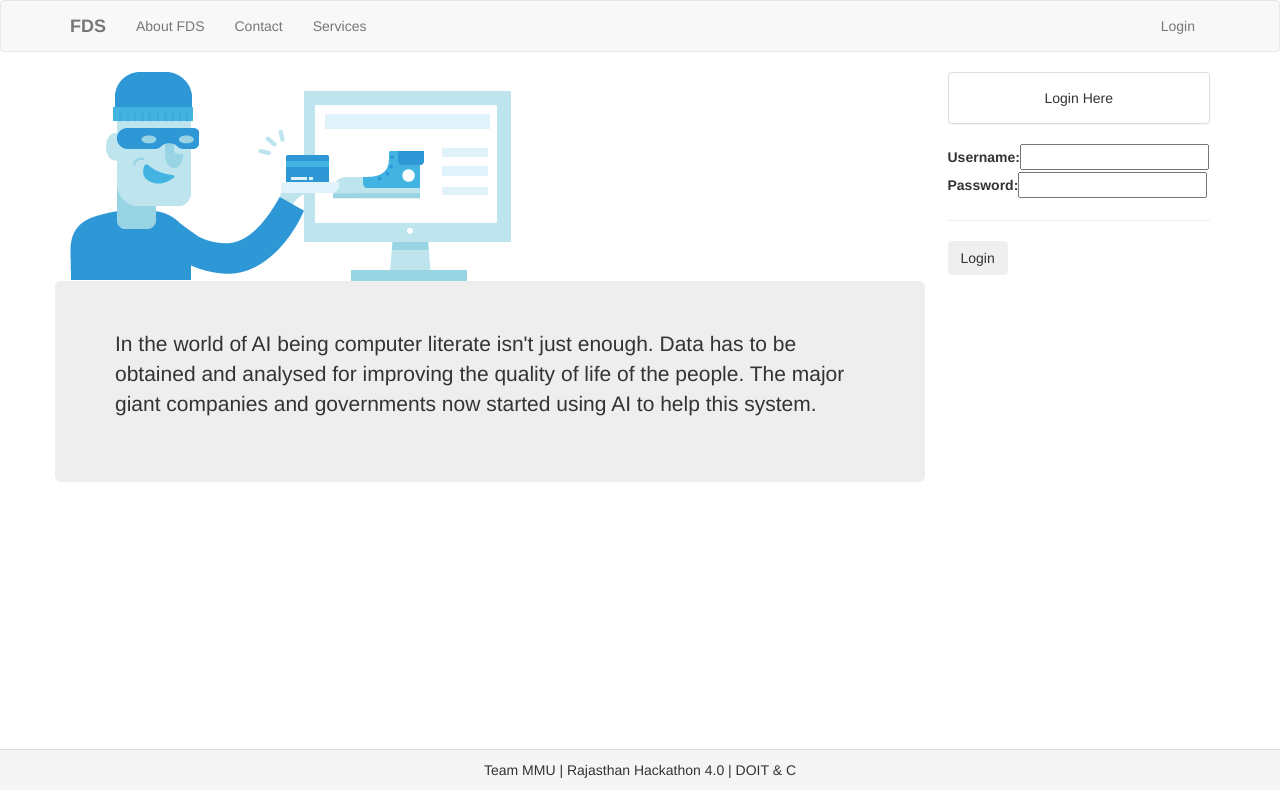
After one commit to Marwari/FDS, a Django app: page /login/ in a window 1280 px wide. The commit adds this page. Run offline with Django 3.2, Linux system fonts and the light colour scheme; some libraries are stand-ins or nearby versions.

Commit message:
Login and Logout modual added.

```diff
--- a/FDS/urls.py
+++ b/FDS/urls.py
@@ -23,4 +23,6 @@ urlpatterns = [
     path('about/', views.about),
     path('contact/', views.contact),
     path('success/', views.success),
+    path('login/', views.login_view),
+    path('logout/', views.logout_view),
 ]
--- a/dashboard/forms.py
+++ b/dashboard/forms.py
@@ -1,6 +1,9 @@
 from  django import forms
 
 # contact form
+from django.contrib.auth import authenticate
+
+
 class ContactForm(forms.Form):
     contact_name = forms.CharField(required=True)
     contact_email = forms.EmailField(required=True)
@@ -15,3 +18,23 @@ class ContactForm(forms.Form):
         self.fields['contact_name'].label = "Your name:"
         self.fields['contact_email'].label = "Your email:"
         self.fields['content'].label ="Your message:"
+
+# Login form
+class UserLoginForm(forms.Form):
+    username = forms.CharField()
+    password = forms.CharField(widget=forms.PasswordInput)
+
+    def clean(self, *args, **kwargs):
+        username = self.cleaned_data.get('username')
+        password = self.cleaned_data.get('password')
+        if username and password:
+            user = authenticate(username=username, password=password)
+            if not user:
+                raise forms.ValidationError("This user does not exist!")
+
+            if not user.check_password(password):
+                raise forms.ValidationError("Incorrect password!")
+
+            if not user.is_active:
+                raise forms.ValidationError("This user not longer active!")
+        return super(UserLoginForm,self).clean(*args, **kwargs)
--- a/dashboard/templates/logggedin-navbar.html
+++ b/dashboard/templates/logggedin-navbar.html
@@ -36,8 +36,8 @@
             </span> <span class="caret"></span>
           </a>
           <ul class="dropdown-menu">
-            <li><a href="/admin/"><span class="glyphicon glyphicon-user" aria-hidden="true"> Settings</a></li>
-              <li><a href="/logout/"><span class="glyphicon glyphicon-log-out" aria-hidden="true"> Logout</a></li>
+              <li><a href="/admin/"><span class="glyphicon glyphicon-user" aria-hidden="true"> Settings</span></a></li>
+              <li><a href="/logout/"><span class="glyphicon glyphicon-log-out" aria-hidden="true"> Logout</span></a></li>
           </ul>
         </li>
       </ul>
--- /dev/null
+++ b/dashboard/templates/login.html
@@ -0,0 +1,61 @@
+<!Doctype html>
+<html lang="en">
+    <head>
+        {% include "header.html"%}
+
+        <title>Login</title>
+    </head>
+    <body>
+    {% if user.is_authenticated %}
+        {% include "loggedin-navbar.html" %}
+    {% else %}
+        {% include "navbar.html" %}
+    {% endif %}
+
+        <!--Login Form starts here-->
+            <div class="container form-top-margin-100">
+    <div class="row">
+        <div class="col-sm-3">
+            <img src="../static/images/creditfraud.png">
+        </div>
+        <div class="col-xs-12 col-sm-6">
+        </div>
+                <div class="col-sm-3">
+                   <div class = "panel panel-default">
+                    <div class = "panel-body text-center">
+                        Login Here
+                     </div>
+                    </div>
+             <form method="post" action="" enctype="multipart/form-data">
+                {% csrf_token %}
+                {{ form }}<hr>
+                <button type="submit" class="btn">Login</button>
+            </form>
+            <div>
+        </div>
+        </div>
+    <div class="row">
+        <div class="col-xs-12 col-sm-9">
+        <div class="jumbotron">
+        <p>In the world of AI being computer literate isn't just enough. Data has to be obtained and
+        analysed for improving the quality of life of the people. The major giant companies and governments
+        now started using AI to help this system.</p>
+    </div>
+        </div>
+        <div class="col-sm-3">
+
+        </div>
+    </div>
+
+    <div class="col">
+
+    </div>
+    </div>
+            </div>
+        <!--Login form ends here-->
+
+        {% include "footer.html" %}
+
+        {% include "scripts.html" %}
+    </body>
+</html>
--- a/dashboard/views.py
+++ b/dashboard/views.py
@@ -1,7 +1,9 @@
+from django.contrib.auth import logout, login, authenticate
 from django.core.mail import EmailMessage
 from django.shortcuts import render, redirect
 from django.template.loader import get_template
-from .forms import ContactForm
+from .forms import ContactForm, UserLoginForm
+
 
 # view for index page
 def index(request):
@@ -48,6 +50,24 @@ def contact(request):
         'form': form_class,
     })
 
-#success page
+# success page
 def success(request):
     return render(request, 'success.html')
+
+# login page
+def login_view(request):
+    next = request.GET.get('next')
+    form = UserLoginForm(request.POST or None)
+    if form.is_valid():
+        username = form.cleaned_data.get('username')
+        password = form.cleaned_data.get('password')
+        user = authenticate(username=username, password=password)
+        login(request, user)
+        if next:
+            return redirect(next)
+        return redirect("/")
+    return render(request, 'login.html',{"form":form})
+
+def logout_view(request):
+    logout(request)
+    return render(request, "index.html")
```
Also changed, not shown: db.sqlite3.
